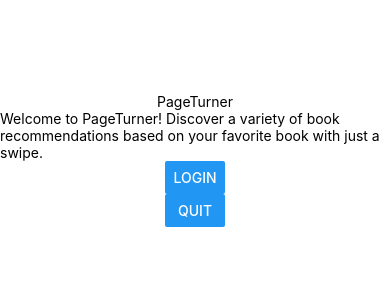
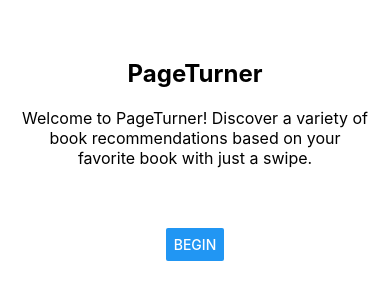
Before and after one commit to rebeccaborissova/PageTurners, a React Native app in the folder page-turner/: screen / in a window 390 px wide. Shown: the part 262-562 px from the top of the page. Built offline with nearby package versions, Linux system fonts and the light colour scheme.

Commit message:
Code refactoring to separate pages into individual files

```diff
--- a/page-turner/App.js
+++ b/page-turner/App.js
@@ -1,6 +1,9 @@
+/*
 import React, { useState } from 'react'
 import { View, Text, StyleSheet, Image, Button } from 'react-native'
 import Swiper from 'react-native-deck-swiper'
+
+import Home from '/pages/Home';
 
 const cards = [
   {
@@ -31,7 +34,6 @@ const App = () => {
       </Text>
       <View style={styles.buttonContainer}>
         <Button title = "Login" onPress={() => setShowSwiper(true)} />
-          <Button title = "Quit" onPress={() => console.log('Quit')} />
       </View>
     </View>
   )
@@ -87,3 +89,32 @@ const styles = StyleSheet.create({
 })
 
 export default App
+*/
+
+// App.js
+import React from 'react'
+import { NavigationContainer } from '@react-navigation/native'
+import { createStackNavigator } from '@react-navigation/stack'
+
+import Home from './pages/Home'
+import Swiping from './pages/Swiping'
+
+const Stack = createStackNavigator()
+
+const App = () => {
+  return (
+    <NavigationContainer>
+      <Stack.Navigator
+        initialRouteName="Home"
+        screenOptions={{
+          headerShown: false // This will remove the header globally for all screens
+        }}
+      >
+        <Stack.Screen name="Home" component={Home} />
+        <Stack.Screen name="Swiping" component={Swiping} />
+      </Stack.Navigator>
+    </NavigationContainer>
+  )
+}
+
+export default App
--- a/page-turner/package.json
+++ b/page-turner/package.json
@@ -9,11 +9,15 @@
     "web": "expo start --web"
   },
   "dependencies": {
+    "@react-navigation/native": "^6.1.18",
+    "@react-navigation/stack": "^6.4.1",
     "expo": "~51.0.24",
     "expo-status-bar": "~1.12.1",
     "react": "18.2.0",
     "react-native": "0.74.3",
-    "react-native-deck-swiper": "^2.0.17"
+    "react-native-deck-swiper": "^2.0.17",
+    "react-native-screens": "3.31.1",
+    "react-native-safe-area-context": "4.10.5"
   },
   "devDependencies": {
     "@babel/core": "^7.20.0"
--- a/page-turner/pages/Home.js
+++ b/page-turner/pages/Home.js
@@ -0,0 +1,40 @@
+// Home.js
+import React from 'react'
+import { View, Text, StyleSheet, Button } from 'react-native'
+
+const Home = ({ navigation }) => (
+  <View style={styles.container}>
+    <Text style={styles.title}>PageTurner</Text>
+    <Text style={styles.description}>
+      Welcome to PageTurner! Discover a variety of book recommendations based on your favorite book with just a swipe.
+    </Text>
+    <View style={styles.buttonContainer}>
+      <Button title="Begin" onPress={() => navigation.navigate('Swiping')} />
+    </View>
+  </View>
+)
+
+const styles = StyleSheet.create({
+  container: {
+    flex: 1,
+    backgroundColor: '#fff',
+    alignItems: 'center',
+    justifyContent: 'center',
+  },
+  title: {
+    fontSize: 24,
+    fontWeight: 'bold',
+    marginBottom: 20,
+  },
+  description: {
+    fontSize: 16,
+    textAlign: 'center',
+    marginHorizontal: 20,
+    marginBottom: 40,
+  },
+  buttonContainer: {
+    marginTop: 20,
+  },
+})
+
+export default Home
--- a/page-turner/pages/Swiping.js
+++ b/page-turner/pages/Swiping.js
@@ -0,0 +1,61 @@
+// Swiping.js
+import React from 'react'
+import { View, Text, StyleSheet } from 'react-native'
+import Swiper from 'react-native-deck-swiper'
+
+const cards = [
+  {
+    title: 'Harry Potter',
+    author: 'J.K. Rowling',
+  },
+  {
+    title: 'Fahrenheit 451',
+    author: 'Ray Bradbury',
+  },
+  {
+    title: 'Diary of a Wimpy Kid',
+    author: 'Jeff Kinney',
+  },
+]
+
+const Swiping = () => (
+  <View style={styles.container}>
+    <Swiper
+      cards={cards}
+      renderCard={(card) => (
+        <View style={styles.card}>
+          <Text style={styles.text}>{card.title}, {card.author}</Text>
+        </View>
+      )}
+      onSwiped={(cardIndex) => { console.log(cardIndex) }}
+      onSwipedAll={() => { console.log('All cards swiped') }}
+      cardIndex={0}
+      backgroundColor={'#f0f1f2'}
+      stackSize={3}
+    />
+  </View>
+)
+
+const styles = StyleSheet.create({
+  container: {
+    flex: 1,
+    backgroundColor: '#fff',
+    alignItems: 'center',
+    justifyContent: 'center',
+  },
+  card: {
+    flex: 1,
+    borderRadius: 10,
+    borderWidth: 2,
+    borderColor: '#E8E8E8',
+    justifyContent: 'center',
+    backgroundColor: 'white',
+  },
+  text: {
+    fontSize: 22,
+    textAlign: 'center',
+    margin: 10,
+  },
+})
+
+export default Swiping
```
Also changed, not shown: 1 other file (tests, documents, lock files or other folders).
